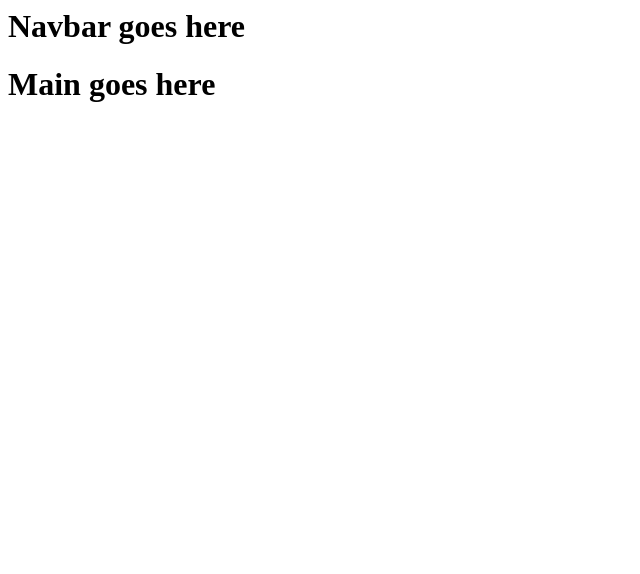
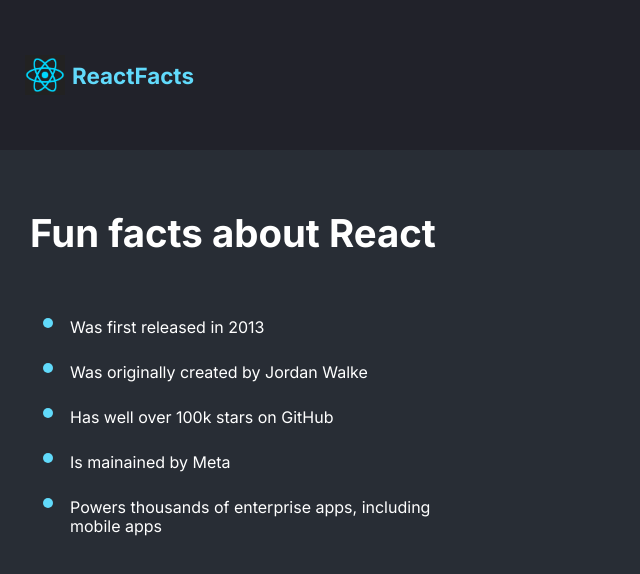
Before and after one commit to Arin213/reactBasic, a React (Vite) app: page / in a window 1280 px wide. Shown: the top 574 px of the page, without its empty margins (0-640 px from the left). Built offline with nearby package versions, Linux system fonts and the light colour scheme.

Commit message:
completed the first basic  react porject

```diff
--- a/index.html
+++ b/index.html
@@ -6,12 +6,12 @@
   <link
     href="https://fonts.googleapis.com/css2?family=Inter:ital,opsz,wght@0,14..32,100..900;1,14..32,100..900&display=swap"
     rel="stylesheet">
-  <link rel="stylesheet" href="/index.css">
+  <link rel="stylesheet" href="./src/index.css">
 </head>
 
 <body>
   <div id="root"></div>
-  <script src="/index.jsx" type="module"></script>
+  <script src="./index.jsx" type="module"></script>
 </body>
 
 </html>
--- a/src/Components/Main.jsx
+++ b/src/Components/Main.jsx
@@ -1,6 +1,15 @@
 const Main = () => {
     return (
-        <h1>Main goes here</h1>
+        <main>
+            <h1>Fun facts about React</h1>
+            <ul className="facts-list">
+                <li>Was first released in 2013</li>
+                <li>Was originally created by Jordan Walke</li>
+                <li>Has well over 100k stars on GitHub</li>
+                <li>Is mainained by Meta</li>
+                <li>Powers thousands of enterprise apps, including mobile apps</li>
+            </ul>
+        </main>
     )
 }
 
--- a/src/Components/Navbar.jsx
+++ b/src/Components/Navbar.jsx
@@ -1,8 +1,16 @@
 const Navbar = () => {
     return (
-        <h1>Navbar goes here</h1>
+        <header>
+            <nav>
+                <img src="./react-logo.png" alt="react logo"/>
+                <span>ReactFacts</span>
+            </nav>
+        </header>
     )
 
 }
 
+// background-color: ;
+// color: #61DAFB
+// font-size: 1.4rem;
 export default Navbar;
--- a/src/index.css
+++ b/src/index.css
@@ -1,7 +1,67 @@
+body {
+  margin: 0;
+  font-family: Inter, sans-serif;
+  background-color: #282D35;
+  color: white;
 
-.inter-weight {
-  font-family: "Inter", sans-serif;
-  font-optical-sizing: auto;
-  font-weight: 400;
-  font-style: normal;
 }
+
+header {
+  height: 90px;
+  background-color: #21222A;
+  padding: 30px 25px;
+}
+
+nav {
+  display: flex;
+  align-items: center;
+  height: 100%;
+}
+
+nav > img {
+  width: 40px;
+  margin-right: 7px;
+
+}
+
+nav > span {
+  color: #61DAFB;
+  font-size: 1.4rem;
+  font-weight: 700;
+
+}
+
+/* adding image in the background */
+main {
+  padding: 60px 30px;
+  background-image:url(/react-logobackground.png);
+  background-repeat: no-repeat;
+  /* gives the postion x= right and y= 75%  in single
+    line no need for background-position-x or y seperately*/
+  background-position: right 70%;
+  /* background-position-x: right; */
+  /* background-position-y: 65%; */
+  /* height: 100vh; */
+}
+
+main > h1 {
+  margin: 0;
+  font-size: 2.4rem;
+}
+
+.facts-list {
+  margin-top: 46px;
+  max-width: 400px;
+  /* margin-bottom: 15px;   */
+}
+
+.facts-list > li {
+  padding-block: 10px;
+  line-height: 19px;
+}
+/* pseudo selector for styling  */
+.facts-list > li::marker{
+ color: #61DAFB;
+ font-size: 2rem;
+
+}
```
Also changed, not shown: react-logobackground.png (added).
